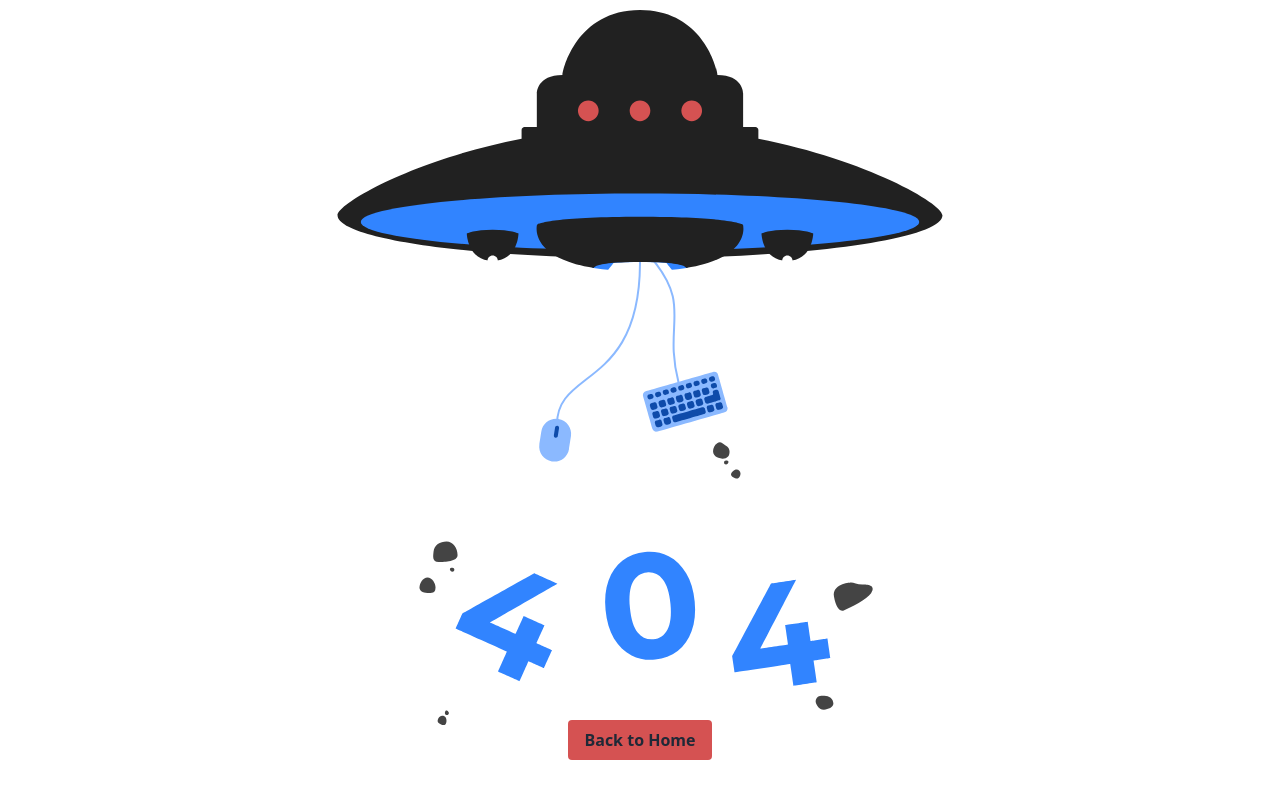
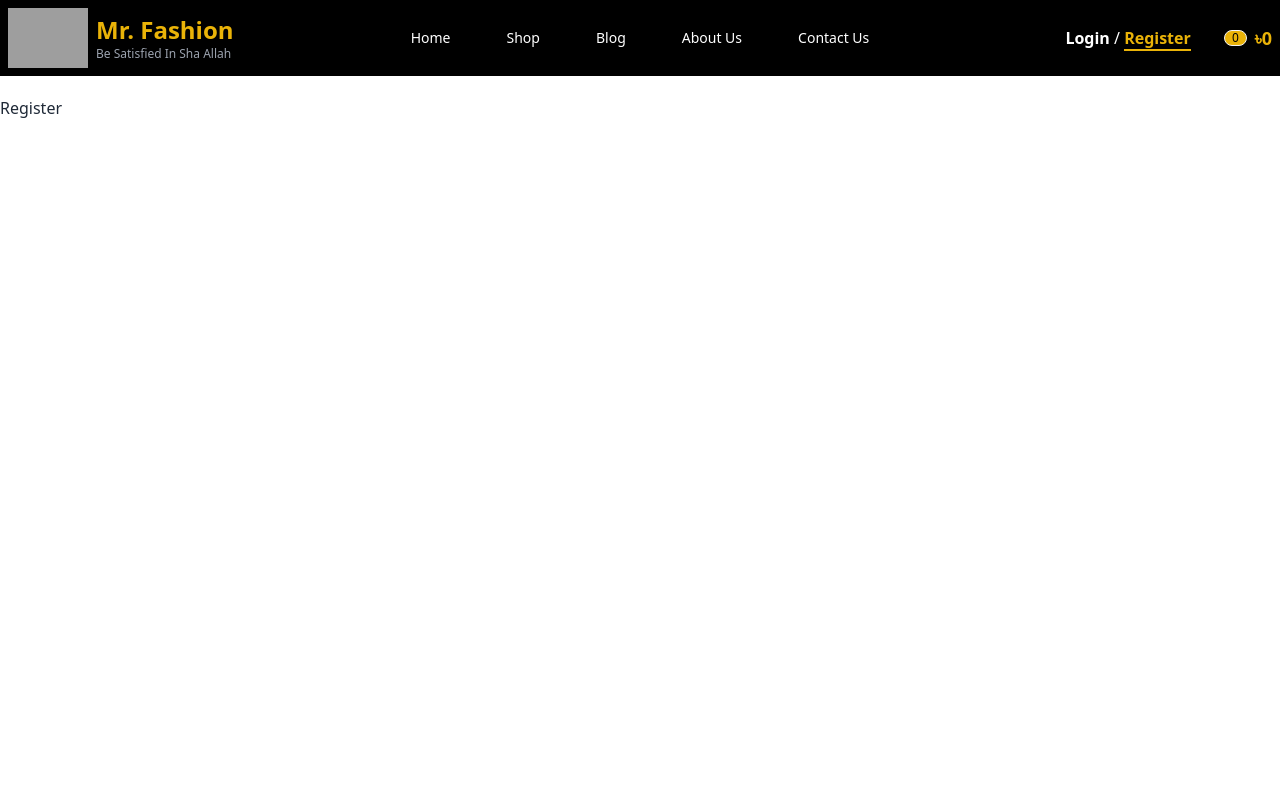
Before and after one commit to MASUMHD/Mr_Fashion_Client, a React (Vite) app: page /Register in a window 1280 px wide. Before the commit this address had no page. Shown: the top 800 px of the page. Built offline with nearby package versions, Linux system fonts and the light colour scheme; grey boxes are pictures that could not be loaded.

Commit message:
add a new pages

```diff
--- a/src/Components/Navbar.jsx
+++ b/src/Components/Navbar.jsx
@@ -1,5 +1,6 @@
 import { useState } from "react";
 import { FaBars, FaTimes } from "react-icons/fa";
+import { NavLink } from "react-router-dom";
 
 const Navbar = () => {
   const [menuOpen, setMenuOpen] = useState(false);
@@ -10,21 +11,58 @@ const Navbar = () => {
 
   const navLinks = [
     <>
+      <NavLink
+        to="/"
+        className={({ isActive }) =>
+          isActive
+            ? "text-yellow-500 border-b-2 border-yellow-500"
+            : "hover:text-yellow-500"
+        }
+      >
         <li>
-        <a className="hover:text-yellow-500">Home</a>
+          <p>Home</p>
         </li>
+      </NavLink>
+      <NavLink
+        to="/shop"
+        className={({ isActive }) =>
+          isActive ? "text-yellow-500 border-b-2 border-yellow-500" : "hover:text-yellow-500"
+        }
+      >
         <li>
-        <a className="hover:text-yellow-500">Shop</a>
+          <p>Shop</p>
         </li>
+      </NavLink>
+      <NavLink
+        to="/blog"
+        className={({ isActive }) =>
+          isActive ? "text-yellow-500" : "hover:text-yellow-500"
+        }
+      >
         <li>
-        <a className="hover:text-yellow-500">Blog</a>
+          <p>Blog</p>
         </li>
+      </NavLink>
+      <NavLink
+        to="/about"
+        className={({ isActive }) =>
+          isActive ? "text-yellow-500" : "hover:text-yellow-500"
+        }
+      >
         <li>
-        <a className="hover:text-yellow-500">About Us</a>
+          <p>About Us</p>
         </li>
+      </NavLink>
+      <NavLink
+        to="/contact"
+        className={({ isActive }) =>
+          isActive ? "text-yellow-500" : "hover:text-yellow-500"
+        }
+      >
         <li>
-        <a className="hover:text-yellow-500">Contact Us</a>
+          <p>Contact Us</p>
         </li>
+      </NavLink>
     </>,
   ];
 
@@ -56,10 +94,31 @@ const Navbar = () => {
         {/* Navbar End */}
         <div className="navbar-end flex items-center space-x-4">
           <a className=" hidden lg:block">
-            <span className="hover:text-yellow-500 font-semibold">Login</span> /{" "}
-            <span className="hover:text-yellow-500 font-semibold">
+            <NavLink
+              className={({ isActive }) =>
+                isActive
+                  ? "text-yellow-500 border-b-2 border-yellow-500"
+                  : "hover:text-yellow-500"
+              }
+              to="/Login"
+            >
+              <button className="hover:text-yellow-500 font-semibold">
+                Login
+              </button>
+            </NavLink>{" "}
+            /{" "}
+            <NavLink
+              className={({ isActive }) =>
+                isActive
+                  ? "text-yellow-500 border-b-2 border-yellow-500"
+                  : "hover:text-yellow-500"
+              }
+              to="/Register"
+            >
+              <button className="hover:text-yellow-500 font-semibold">
                 Register
-            </span>
+              </button>
+            </NavLink>
           </a>
           <a className="text-xl hover:text-yellow-500 hidden lg:block">
             <i className="far fa-heart"></i>
@@ -93,17 +152,35 @@ const Navbar = () => {
       {/* Mobile Menu */}
       {menuOpen && (
         <div className="lg:hidden bg-gray-900 text-white p-4">
-          <ul className="space-y-4">
-           {navLinks}
-          </ul>
+          <ul className="space-y-4">{navLinks}</ul>
           <div className="mt-4 space-y-2">
-            <a className="block ">
-              <span className="hover:text-yellow-500 font-semibold">Login</span>{" "}
+            <p className="block ">
+              <NavLink
+                className={({ isActive }) =>
+                  isActive
+                    ? "text-yellow-500 border-b-2 border-yellow-500"
+                    : "hover:text-yellow-500"
+                }
+                to="/Login"
+              >
+                <button className="hover:text-yellow-500 font-semibold">
+                  Login
+                </button>
+              </NavLink>{" "}
               /{" "}
-              <span className="hover:text-yellow-500 font-semibold">
+              <NavLink
+                className={({ isActive }) =>
+                  isActive
+                    ? "text-yellow-500 border-b-2 border-yellow-500"
+                    : "hover:text-yellow-500"
+                }
+                to="/Register"
+              >
+                <button className="hover:text-yellow-500 font-semibold">
                   Register
-              </span>
-            </a>
+                </button>
+              </NavLink>
+            </p>
             <a className="block text-xl hover:text-yellow-500">
               <i className="far fa-heart"></i>
             </a>
--- /dev/null
+++ b/src/Pages/Login.jsx
@@ -0,0 +1,10 @@
+
+const Login = () => {
+    return (
+        <div className="mt-24">
+            <h1>Login</h1>
+        </div>
+    );
+};
+
+export default Login;
--- /dev/null
+++ b/src/Pages/Register.jsx
@@ -0,0 +1,10 @@
+
+const Register = () => {
+    return (
+        <div className="mt-24">
+            <h1>Register</h1>
+        </div>
+    );
+};
+
+export default Register;
--- /dev/null
+++ b/src/Pages/Shop.jsx
@@ -0,0 +1,10 @@
+
+const Shop = () => {
+    return (
+        <div className="mt-24">
+            <h1>Shop</h1>
+        </div>
+    );
+};
+
+export default Shop;
```
Also changed, not shown: src/Layouts/Routes.jsx (+13 -1 lines). Lines whose indentation alone changed are shown as unchanged.
